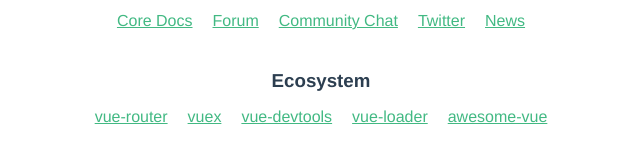
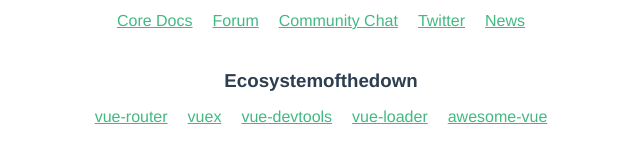
Before and after one commit to janinelazarova/online-resumes-vue, a Vue app: page / in a window 1280 px wide. Shown: the part 568-728 px from the top of the page, without its empty margins (319-959 px from the left). Built offline with nearby package versions, Linux system fonts and the light colour scheme.

Commit message:
changes Ecosystem in HelloWorld component to Ecosystemofadown

```diff
--- a/src/components/HelloWorld.vue
+++ b/src/components/HelloWorld.vue
@@ -18,7 +18,7 @@
       <li><a href="https://twitter.com/vuejs" target="_blank" rel="noopener">Twitter</a></li>
       <li><a href="https://news.vuejs.org" target="_blank" rel="noopener">News</a></li>
     </ul>
-    <h3>Ecosystem</h3>
+    <h3>Ecosystemofthedown</h3>
     <ul>
       <li><a href="https://router.vuejs.org" target="_blank" rel="noopener">vue-router</a></li>
       <li><a href="https://vuex.vuejs.org" target="_blank" rel="noopener">vuex</a></li>
```
